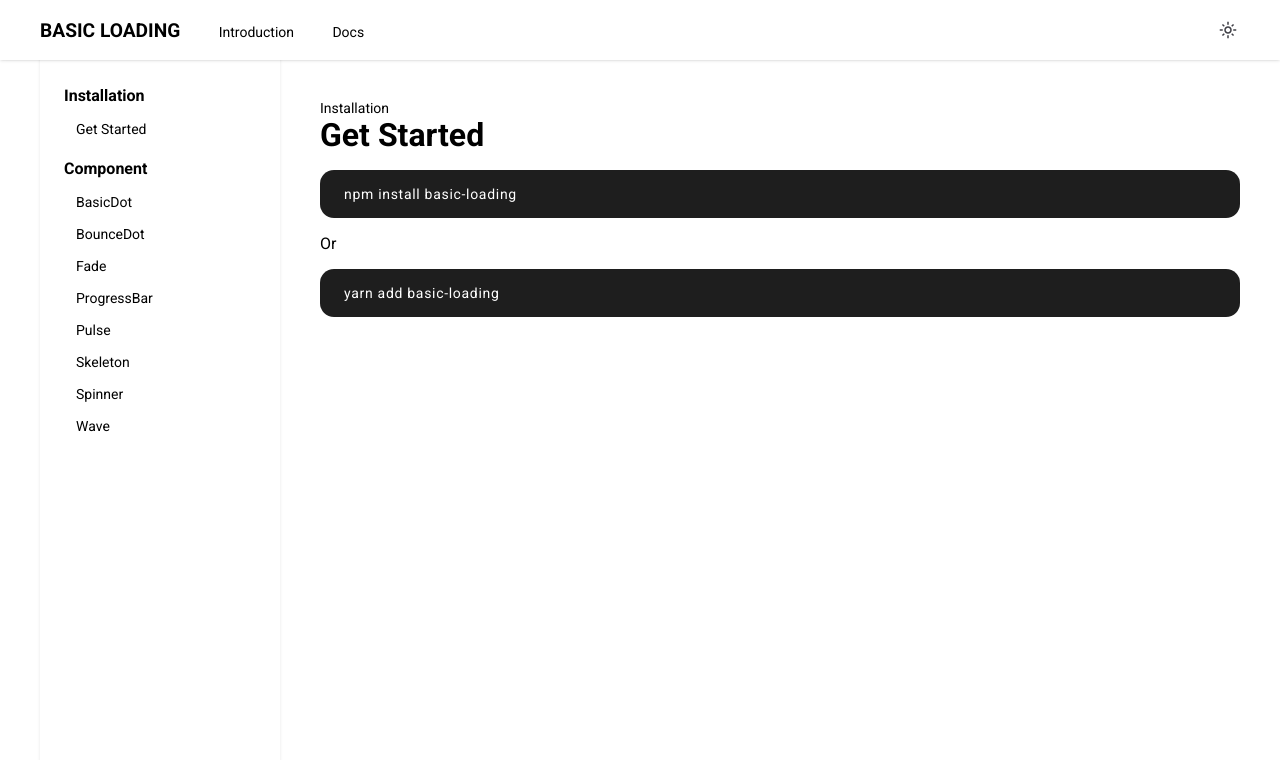
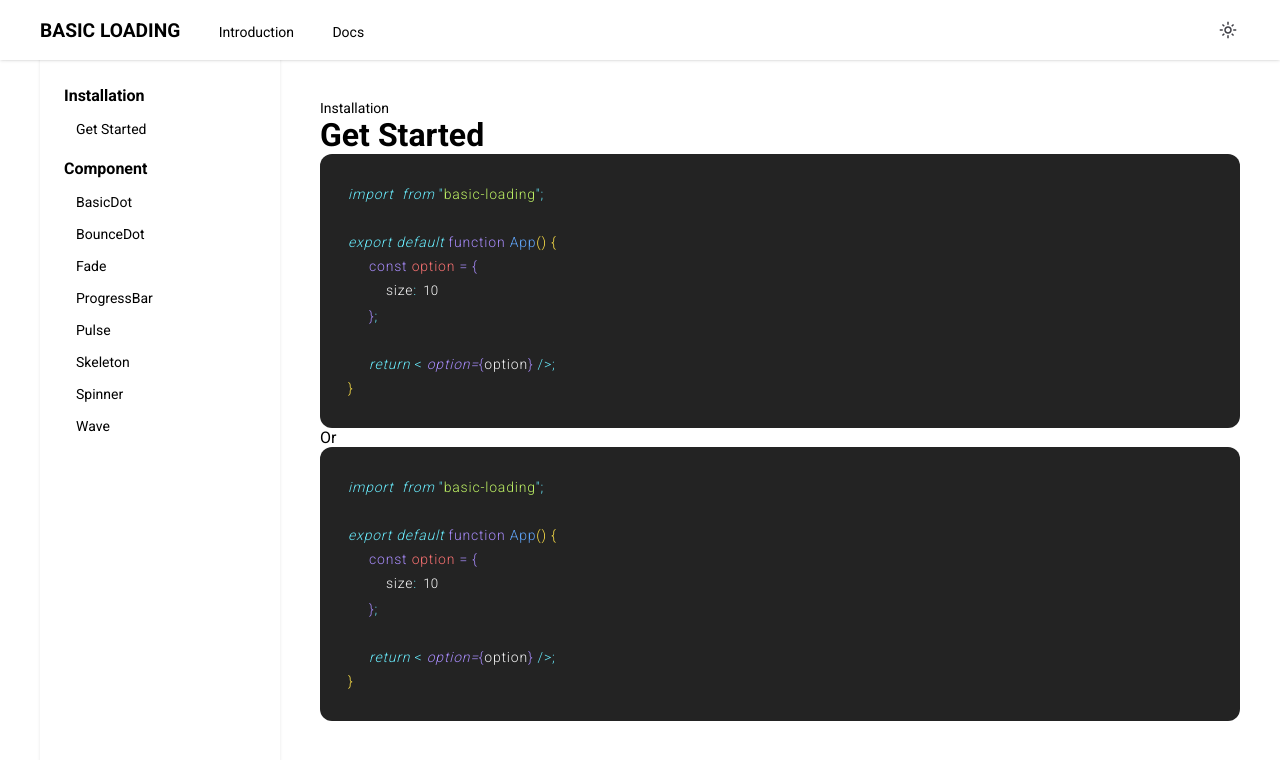
Before and after one commit to kjindev/basic-loading-docs, a Next.js app: page /docs in a window 1280 px wide. Shown: the top 760 px of the page. Built offline with nearby package versions, Linux system fonts and the light colour scheme.

Commit message:
feat: update CodeBlock value

```diff
--- a/pages/_component/pages/docs/CodeBlock.tsx
+++ b/pages/_component/pages/docs/CodeBlock.tsx
@@ -1,8 +1,15 @@
 import { roboto } from "@/pages/_util/font";
 import { css } from "@emotion/react";
 import { Editor } from "@monaco-editor/react";
+import { useState } from "react";
 
-export default function CodeBlock({ text }: { text: string }) {
+export default function CodeBlock({ title }: { title: string }) {
+  // const title = "skeleton";
+  const [value, setValue] = useState(10);
+
+  const changeValue = (e: any) => {
+    setValue(e.target.value);
+  };
   const option = {
     fontSize: 15,
     minimap: { enabled: false },
@@ -17,109 +24,125 @@ export default function CodeBlock({ text }: { text: string }) {
     readOnly: true,
   };
 
+  // return (
+  //   <div
+  //     css={css({
+  //       margin: "1rem 0",
+  //       padding: "1rem 1.5rem",
+  //       backgroundColor: "#1E1E1E",
+  //       borderRadius: "0.875rem",
+  //       color: "white",
+  //       fontSize: "0.875rem",
+  //       letterSpacing: "0.05em",
+  //       fontWeight: "100",
+  //     })}
+  //   >
+  //     <div>{text}</div>
+  //   </div>
+  // );
+  // const targetList = list.find((item: any) => item.title === title);
+
   return (
     <div
       css={css({
-        margin: "1rem 0",
-        padding: "1rem 1.5rem",
-        backgroundColor: "#1E1E1E",
-        borderRadius: "0.875rem",
-        color: "white",
+        cursor: "default",
+        backgroundColor: "#232323",
+        letterSpacing: "0.05rem",
+        color: "#f4f4f5",
         fontSize: "0.875rem",
-        letterSpacing: "0.05em",
-        fontWeight: "100",
+        borderRadius: "0.75rem",
+        padding: "0.875rem 1.75rem",
+        "& .cyan": { color: "#67e8f9" },
+        "& .green": { color: "#bef264" },
+        "& .purple": { color: "#a78bfa" },
+        "& .blue": { color: "#60a5fa" },
+        "& .yellow": { color: "#fde047" },
+        "& .red": { color: "#f87171" },
+        "& .orange": { color: "#fb923c" },
+        "& .italic": { fontStyle: "italic" },
+        "& input": {
+          cursor: "line",
+          backgroundColor: "#232323",
+          color: "white",
+          border: "#232323",
+        },
+        "& input:focus": {
+          outline: "none",
+        },
       })}
     >
-      <div>{text}</div>
+      <pre>
+        <div>
+          <code className="italic cyan">{"import "}</code>
+          <code>{title}</code>
+          <code className="italic cyan">{" from "}</code>
+          <code className="cyan">{'"'}</code>
+          <code className="green">{"basic-loading"}</code>
+          <code className="cyan">{'";'}</code>
+        </div>
+        <div>
+          <code>{"  "}</code>
+        </div>
+        <div>
+          <code className="italic cyan">{"export default "}</code>
+          <code className="purple">{"function "}</code>
+          <code className="blue">{"App"}</code>
+          <code className="yellow">{"() {"}</code>
+        </div>
+        <div>
+          <code className="purple">{"     const "}</code>
+          <code className="red">{"option"}</code>
+          <code className="purple">{" = {"}</code>
+        </div>
+
+        <div>
+          <form>
+            <code>{`         size`}</code>
+            <code className="cyan">{": "}</code>
+            <input onChange={changeValue} value={value} />
+          </form>
+          {/* {targetList?.option?.map((item: any, index: number) => {
+            const key: string = Object.keys(item)[0];
+            const value: any = Object.values(item)[0];
+            return (
+              <div key={index}>
+                <code>{`         ${key}`}</code>
+                <code className="cyan">{": "}</code>
+                {typeof value === "string" ? (
+                  <>
+                    <code className="cyan">{'"'}</code>
+                    <code className="green">{value}</code>
+                    <code className="cyan">{'"'}</code>
+                  </>
+                ) : (
+                  <code className="orange">{value}</code>
+                )}
+                <code className="cyan">{","}</code>
+              </div>
+            );
+          })} */}
+        </div>
+        <div>
+          <code className="purple">{"     }"}</code>
+          <code className="cyan">{";"}</code>
+        </div>
+        <div>
+          <code>{"  "}</code>
+        </div>
+        <div>
+          <code className="italic cyan">{"     return "}</code>
+          <code className="cyan">{"<"}</code>
+          <code className="yellow">{title}</code>
+          <code className="italic purple">{" option="}</code>
+          <code className="purple">{"{"}</code>
+          <code className="">{"option"}</code>
+          <code className="purple">{"}"}</code>
+          <code className="cyan">{" />;"}</code>
+        </div>
+        <div>
+          <code className="yellow">{"}"}</code>
+        </div>
+      </pre>
     </div>
   );
-  //   const targetList = list.find((item: any) => item.title === title);
-
-  // return (
-  //   <div
-  //     css={css({
-  //       backgroundColor: "#232323",
-  //       color: "#f4f4f5",
-  //       fontSize: "0.875rem",
-  //       borderRadius: "0.75rem",
-  //       padding: "1.875rem",
-  //       "& .cyan": { color: "#67e8f9" },
-  //       "& .green": { color: "#bef264" },
-  //       "& .purple": { color: "#a78bfa" },
-  //       "& .blue": { color: "#60a5fa" },
-  //       "& .yellow": { color: "#fde047" },
-  //       "& .red": { color: "#f87171" },
-  //       "& .orange": { color: "#fb923c" },
-  //       "& .italic": { fontStyle: "italic" },
-  //     })}
-  //   >
-  //     <pre>
-  //       <div>
-  //         <code className="italic cyan">{"import "}</code>
-  //         <code>{title}</code>
-  //         <code className="italic cyan">{" from "}</code>
-  //         <code className="cyan">{'"'}</code>
-  //         <code className="green">{"basic-loading"}</code>
-  //         <code className="cyan">{'";'}</code>
-  //       </div>
-  //       <div>
-  //         <code>{"  "}</code>
-  //       </div>
-  //       <div>
-  //         <code className="italic cyan">{"export default "}</code>
-  //         <code className="purple">{"function "}</code>
-  //         <code className="blue">{"App"}</code>
-  //         <code className="yellow">{"() {"}</code>
-  //       </div>
-  //       <div>
-  //         <code className="purple">{"     const "}</code>
-  //         <code className="red">{"option"}</code>
-  //         <code className="purple">{" = {"}</code>
-  //       </div>
-
-  //       <div>
-  //         {/* {targetList?.option?.map((item: any, index: number) => {
-  //           const key: string = Object.keys(item)[0];
-  //           const value: any = Object.values(item)[0];
-  //           return (
-  //             <div key={index}>
-  //               <code>{`         ${key}`}</code>
-  //               <code className="cyan">{": "}</code>
-  //               {typeof value === "string" ? (
-  //                 <>
-  //                   <code className="cyan">{'"'}</code>
-  //                   <code className="green">{value}</code>
-  //                   <code className="cyan">{'"'}</code>
-  //                 </>
-  //               ) : (
-  //                 <code className="orange">{value}</code>
-  //               )}
-  //               <code className="cyan">{","}</code>
-  //             </div>
-  //           );
-  //         })} */}
-  //       </div>
-  //       <div>
-  //         <code className="purple">{"     }"}</code>
-  //         <code className="cyan">{";"}</code>
-  //       </div>
-  //       <div>
-  //         <code>{"  "}</code>
-  //       </div>
-  //       <div>
-  //         <code className="italic cyan">{"     return "}</code>
-  //         <code className="cyan">{"<"}</code>
-  //         <code className="yellow">{title}</code>
-  //         <code className="italic purple">{" option="}</code>
-  //         <code className="purple">{"{"}</code>
-  //         <code className="">{"option"}</code>
-  //         <code className="purple">{"}"}</code>
-  //         <code className="cyan">{" />;"}</code>
-  //       </div>
-  //       <div>
-  //         <code className="yellow">{"}"}</code>
-  //       </div>
-  //     </pre>
-  //   </div>
-  // );
 }
--- a/pages/docs/component/[name].tsx
+++ b/pages/docs/component/[name].tsx
@@ -75,8 +75,8 @@ const DocsComponent = () => {
           <div className="docs-content-container">
             <div className={`${roboto_bold.className}`}>• Code</div>
             <div className="code-block">
-              {/* <CodeBlock title={name} /> */}
-              <CodeEditor title={name} />
+              <CodeBlock title={name} />
+              {/* <CodeEditor title={name} /> */}
             </div>
           </div>
           <div className="docs-content-container">
--- a/styles/globals.css
+++ b/styles/globals.css
@@ -1,4 +1,4 @@
-@import url("https://fonts.googleapis.com/css2?family=Roboto:wght@400;700&display=swap");
+@import url("https://fonts.googleapis.com/css2?family=Noto+Sans:wght@300&family=Roboto:wght@300;400;700&display=swap");
 
 html,
 body {
@@ -11,3 +11,11 @@ a {
   color: black;
   text-decoration: none;
 }
+
+pre,
+code,
+input {
+  font-family: "Roboto", sans-serif;
+  font-weight: 300;
+  line-height: 1.5rem;
+}
```
Also changed, not shown: pages/_component/pages/docs/CodeEditor.tsx (+7 -5 lines).
